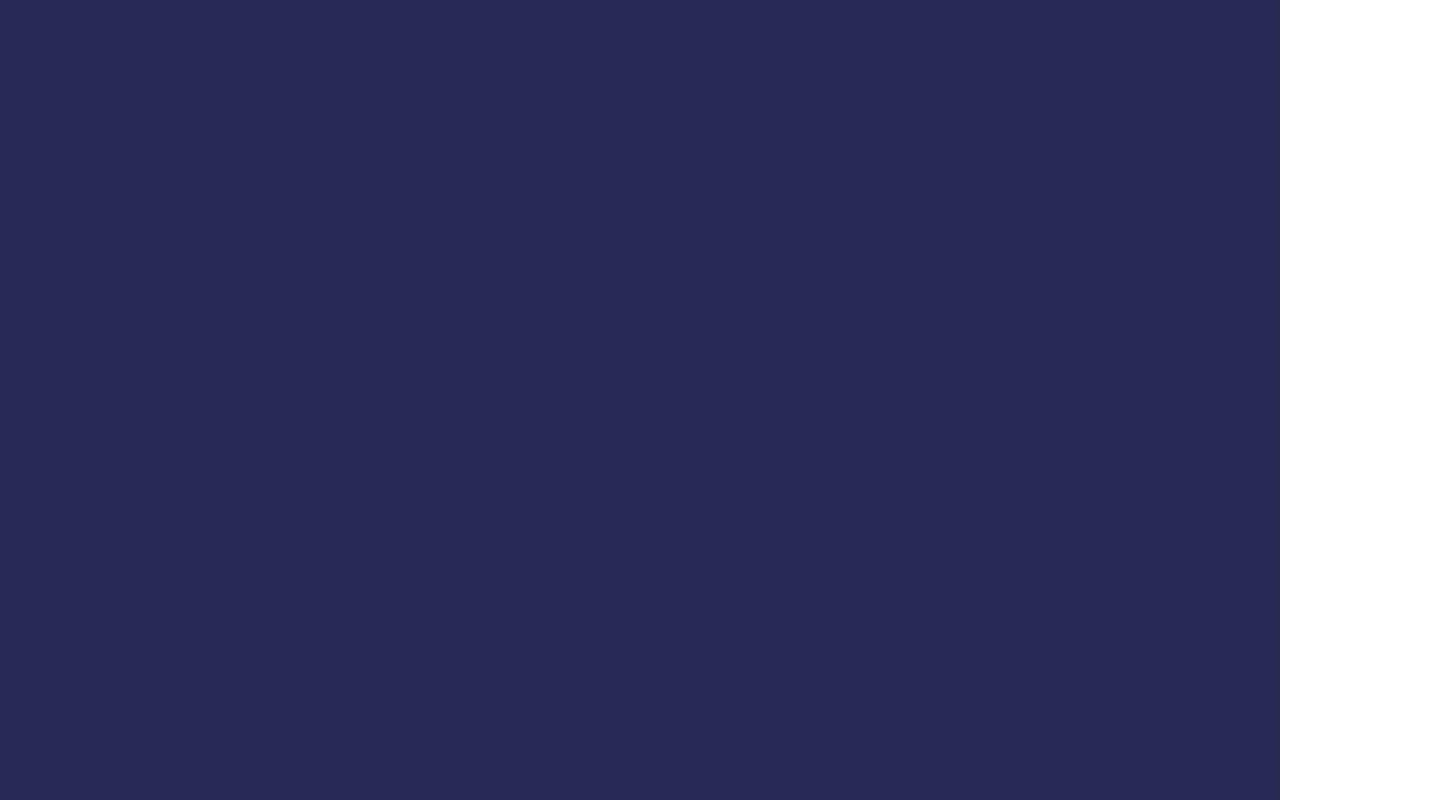
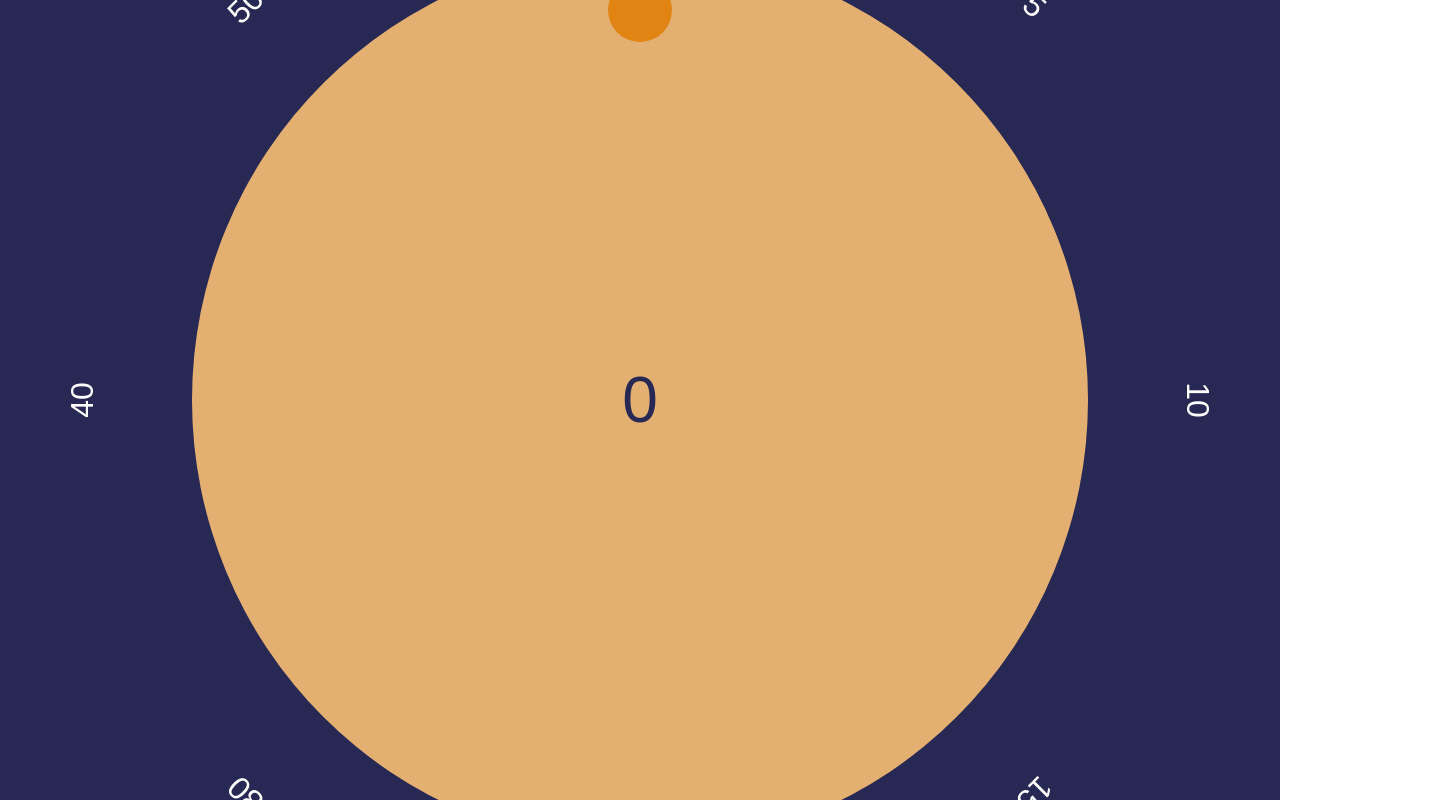
Before and after one commit to hackyouth-submission/habi, a React (Create React App) app in the folder frontend/: page / in a window 1280 px wide. Shown: the top 800 px of the page, 1455 px wide, since content can reach past the window. Built offline with nearby package versions, Linux system fonts and the light colour scheme.

Commit message:
feature: Add numbering system for timing

```diff
--- a/frontend/src/App.js
+++ b/frontend/src/App.js
@@ -1,12 +1,11 @@
-import logo from './logo.svg';
-import './App.css';
+import logo from "./logo.svg";
+import "./App.css";
+import Starter from "./components/Starter/Starter";
 
 function App() {
-  return (
-    <div className="App">
-
-    </div>
-  );
+  return <div className="App">
+    <Starter />
+  </div>;
 }
 
 export default App;
--- a/frontend/src/components/Starter/KnobContainer/Knob/Knob.js
+++ b/frontend/src/components/Starter/KnobContainer/Knob/Knob.js
@@ -2,8 +2,31 @@ import React, { useState, useEffect } from 'react'
 
 import './Knob.css'
 
-export default function Knob() {
-    const [chosenMinute, setChosenMinute] = useState(0);
+export default function Knob(props) {
+    const getTime = (rotationAngle) => {
+        let fraction = rotationAngle / 360;
+        let whole = Math.floor(fraction);
+        let minute;
+        let dec = fraction % 1;
+        if (dec < 0.125) {
+          minute = 0;
+        } else if (dec < 0.25) {
+          minute = 5;
+        } else if (dec < 0.375) {
+          minute = 10;
+        } else if (dec < 0.5) {
+          minute = 15;
+        } else if (dec < 0.625) {
+          minute = 20;
+        } else if (dec < 0.75) {
+          minute = 30;
+        } else if (dec < 0.875) {
+          minute = 40;
+        } else {
+          minute = 50;
+        }
+        return whole * 60 + minute;
+    }
 
     useEffect(() => {
         const knob = document.getElementById("Knob");
@@ -20,31 +43,10 @@ export default function Knob() {
         knob.addEventListener("pointerdown", pointerdown);
 
         const pointerup = () => {
-            let fraction = rotationAngle / 360;
-            let whole = Math.floor(fraction);
-            let minute;
-            let dec = fraction % 1;
-            if (dec < 0.125) {
-                minute = 0;
-            } else if (dec < 0.25) {
-                minute = 5;
-            } else if (dec < 0.375) {
-                minute = 10;
-            } else if (dec < 0.5) {
-                minute = 15;
-            } else if (dec < 0.625) {
-                minute = 20;
-            } else if (dec < 0.75) {
-                minute = 30;
-            } else if (dec < 0.875) {
-                minute = 40;
-            } else {
-                minute = 50;
-            }
-            setChosenMinute(whole * 60 + minute);
+            props.onRelease(getTime(rotationAngle));
             rotationAngle = 0;
             knob.style.transform = `translate(-50%, -50%) rotate(${rotationAngle}deg)`;
-
+            props.timeTrack(getTime(rotationAngle));
         };
         knob.addEventListener("pointerup", pointerup);
 
@@ -64,6 +66,8 @@ export default function Knob() {
             rotationAngle = Math.max(rotationAngle, 0);
 
             knob.style.transform = `translate(-50%, -50%) rotate(${rotationAngle}deg)`;
+
+            props.timeTrack(getTime(rotationAngle));
 
             initialAngle = newAngle;
 
--- /dev/null
+++ b/frontend/src/components/Starter/KnobContainer/KnobContainer.css
@@ -0,0 +1,37 @@
+.KnobContainer {
+    width: 90vw;
+    height: 90vw;
+    position: absolute;
+    left: 50%;
+    top: 50%;
+    transform: translate(-50%, -50%);
+}
+
+.KnobContainer .number {
+    --rotation: 0;
+    position: absolute;
+    width: 100%;
+    height: 100%;
+    text-align: center;
+    transform: rotate(var(--rotation));
+    font-size: 2rem;
+    color: white;
+}
+
+#cycle-num {
+    position: absolute;
+    font-size: 4rem;
+    top: 50%;
+    left: 50%;
+    transform: translate(-50%, -50%);
+    z-index: 1;
+    color: var(--background-color);
+
+}
+.KnobContainer .number5  { --rotation: 45deg;  }
+.KnobContainer .number10 { --rotation: 90deg;    }
+.KnobContainer .number15 { --rotation: 135deg;  }
+.KnobContainer .number20 { --rotation: 180deg;    }
+.KnobContainer .number30 { --rotation: 225deg; }
+.KnobContainer .number40 { --rotation: 270deg;   }
+.KnobContainer .number50 { --rotation: 315deg; }
--- /dev/null
+++ b/frontend/src/components/Starter/KnobContainer/KnobContainer.js
@@ -0,0 +1,30 @@
+import React, { useState, useEffect } from 'react'
+import Knob from './Knob/Knob';
+
+import './KnobContainer.css'
+
+export default function KnobContainer() {
+    const [time, setTime] = useState(0);
+
+    const onRelease = (min) => {
+        if (min == 0) return;
+        console.log(min);
+    }
+
+    return (
+      <div className="KnobContainer">
+        <div id="cycle-num">
+          {Math.floor(time / 60)}
+        </div>
+        <div className="number number0">0</div>
+        <div className="number number5">5</div>
+        <div className="number number10">10</div>
+        <div className="number number15">15</div>
+        <div className="number number20">20</div>
+        <div className="number number30">30</div>
+        <div className="number number40">40</div>
+        <div className="number number50">50</div>
+        <Knob timeTrack={(min) => setTime(min)} onRelease={onRelease} />
+      </div>
+    );
+}
--- /dev/null
+++ b/frontend/src/components/Starter/Starter.js
@@ -0,0 +1,16 @@
+import React from 'react'
+
+import './Starter.css'
+import KnobContainer from './KnobContainer/KnobContainer';
+
+class Starter extends React.Component {
+    render() {
+        return (
+            <div className="Starter">
+                <KnobContainer />
+            </div>
+        );
+    }
+}
+
+export default Starter;
--- a/frontend/src/index.css
+++ b/frontend/src/index.css
@@ -11,6 +11,7 @@
 
 html {
     touch-action: none;
+    font-family: Gotham Rounded, sans-serif;
 }
 
 body {
```
Also changed, not shown: frontend/src/components/Starter/Starter.css (added).
